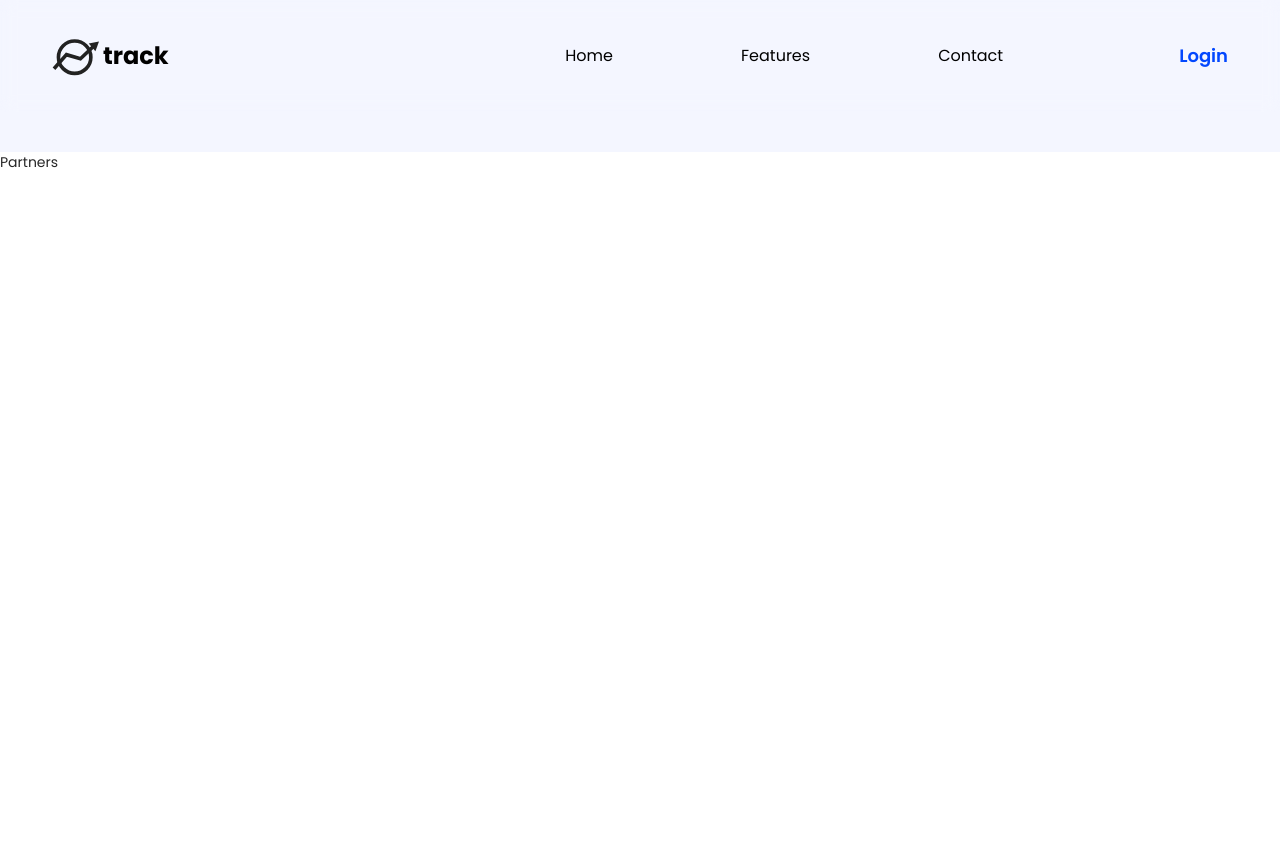
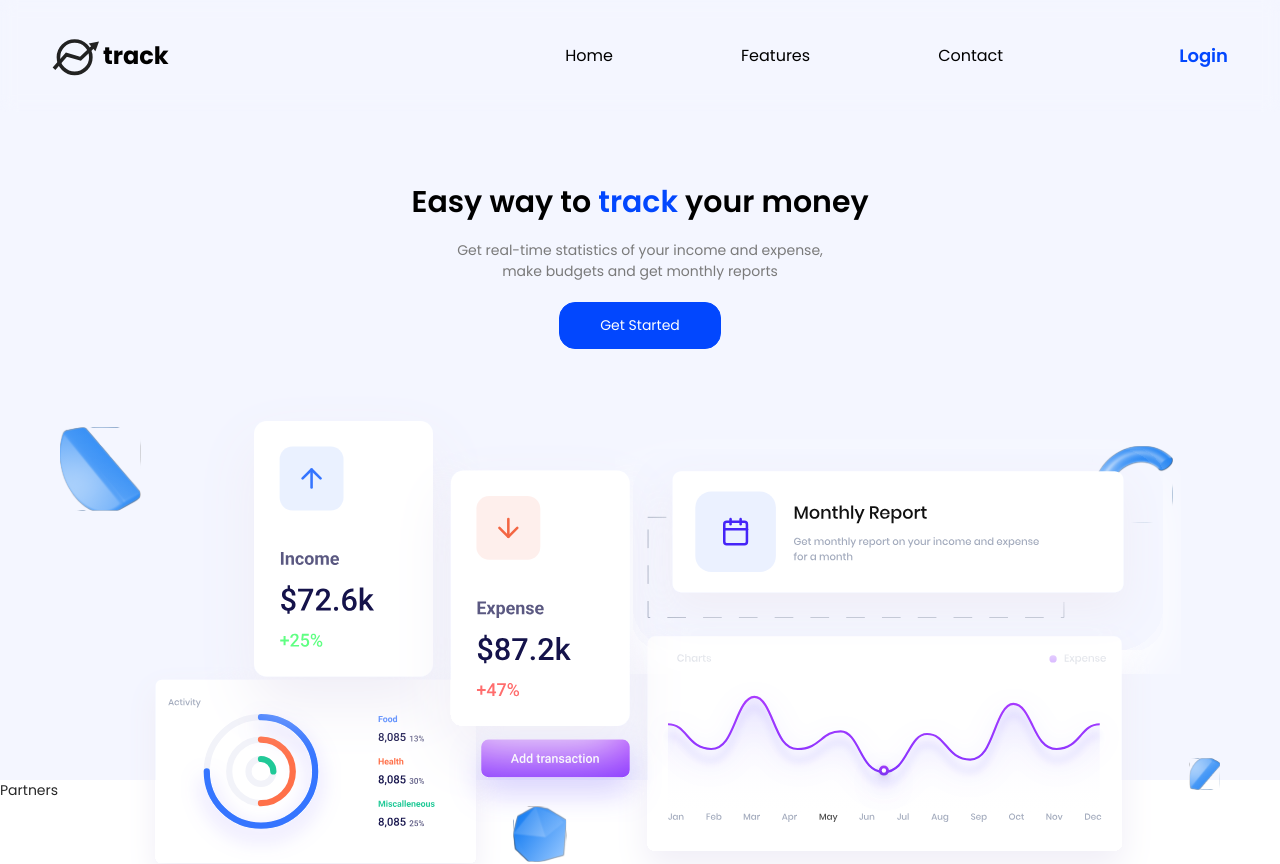
Before and after one commit to KodingNYoung/Track, a React (Create React App) app: page / in a window 1280 px wide. Shown: the top 864 px of the page. Built offline with nearby package versions, Linux system fonts and the light colour scheme.

Commit message:
[development]: designed the hero section

```diff
--- a/src/assets/css/app.css
+++ b/src/assets/css/app.css
@@ -30,6 +30,10 @@ input {
   color: #b60000;
 }
 
+.text-primary {
+  color: #0247fe;
+}
+
 ::-webkit-scrollbar {
   width: 5px;
 }
@@ -38,3 +42,11 @@ input {
   background-color: #c4c4c4;
   border-radius: 1px;
 }
+
+svg,
+img {
+  max-width: 100%;
+  height: -webkit-fit-content;
+  height: -moz-fit-content;
+  height: fit-content;
+}
--- a/src/assets/css/home.css
+++ b/src/assets/css/home.css
@@ -1,3 +1,25 @@
 .hero {
-  @apply p-10 pt-28;
+  @apply px-10 pt-28 md:pt-0;
 }
+
+.hero .hero-content {
+  @apply p-5 md:translate-y-36;
+}
+
+.hero .hero-content__text {
+  @apply flex flex-col justify-center items-center mb-10 mt-5 text-center;
+}
+
+.hero .hero-content__text h1 {
+  @apply text-3xl font-semibold mb-5;
+  color: #000;
+}
+
+.hero .hero-content__text > span {
+  @apply max-w-full w-96 block pb-5;
+  color: #7a7a7a;
+}
+
+.hero .hero-content__text a.primary-btn {
+  @apply px-10 rounded-2xl;
+}
--- a/src/assets/scss/app.scss
+++ b/src/assets/scss/app.scss
@@ -27,7 +27,9 @@ input {
 .text-error {
   color: $error-red;
 }
-
+.text-primary {
+  color: $primary-color;
+}
 ::-webkit-scrollbar {
   width: 5px;
   &-thumb {
@@ -35,3 +37,9 @@ input {
     border-radius: 1px;
   }
 }
+
+svg,
+img {
+  max-width: 100%;
+  height: fit-content;
+}
--- a/src/assets/scss/home.scss
+++ b/src/assets/scss/home.scss
@@ -1,5 +1,22 @@
 @import "base";
 
 .hero {
-  @apply p-10 pt-28;
+  @apply px-10 pt-28 md:pt-0;
+  .hero-content {
+    @apply p-5 md:translate-y-36;
+    &__text {
+      @apply flex flex-col justify-center items-center mb-10 mt-5 text-center;
+      h1 {
+        @apply text-3xl font-semibold mb-5;
+        color: $black;
+      }
+      & > span {
+        @apply max-w-full w-96 block pb-5;
+        color: $form-label-text;
+      }
+      a.primary-btn {
+        @apply px-10 rounded-2xl;
+      }
+    }
+  }
 }
--- a/src/imports/images.js
+++ b/src/imports/images.js
@@ -6,3 +6,4 @@ export { ReactComponent as RegisterSVG } from "../assets/images/signup.svg";
 export { ReactComponent as ForgotPasswordSVG } from "../assets/images/forgot-password.svg";
 export { ReactComponent as Ellipse } from "../assets/images/ellipse.svg";
 export { ReactComponent as Google } from "../assets/images/google.svg";
+export { ReactComponent as HeroSVG } from "../assets/images/hero.svg";
--- a/src/views/Home/Hero.js
+++ b/src/views/Home/Hero.js
@@ -1,20 +1,42 @@
 import React from "react";
+import { Link } from "react-router-dom";
 
 // lib components
 import { motion } from "framer-motion";
 
+// images
+import { HeroSVG } from "../../imports/images";
+
 const Hero = () => {
   return (
-    <div className="hero" id="hero">
+    <section className="hero" id="hero">
       <div className="hero-content">
         <motion.div
           initial={{ x: "100vw" }}
           animate={{ x: 0 }}
           transition={{ type: "spring", duration: 1, bounce: 0.5 }}
-          className="text-content"
-        ></motion.div>
+          className="hero-content__text"
+        >
+          <h1>
+            Easy way to <span className="text-primary">track</span> your money
+          </h1>
+          <span>
+            Get real-time statistics of your income and expense, make budgets
+            and get monthly reports
+          </span>
+          <Link to="/auth/register" className="primary-btn">
+            Get Started
+          </Link>
+        </motion.div>
+        <motion.div
+          initial={{ y: "-100vw" }}
+          animate={{ y: 0 }}
+          className="hero-content__image"
+        >
+          <HeroSVG />
+        </motion.div>
       </div>
-    </div>
+    </section>
   );
 };
 
```
Also changed, not shown: src/assets/images/hero.svg (added).
